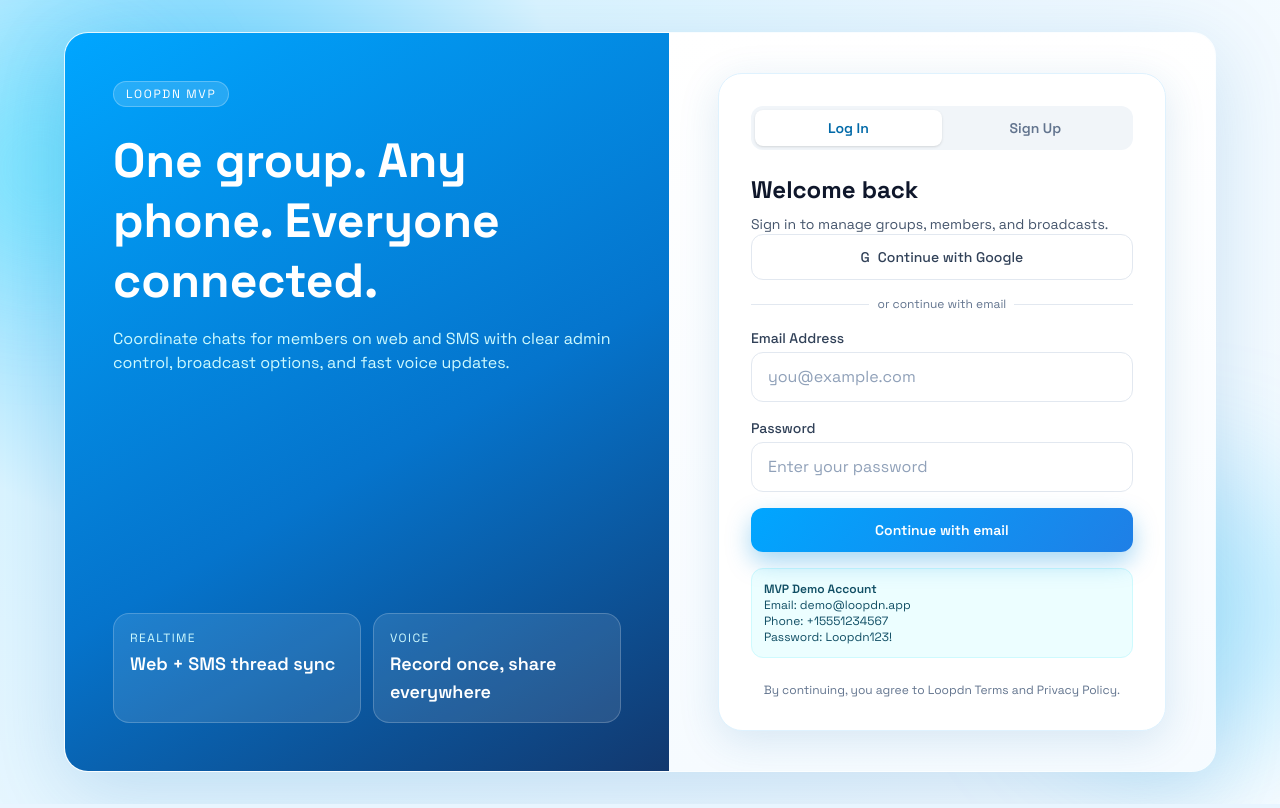
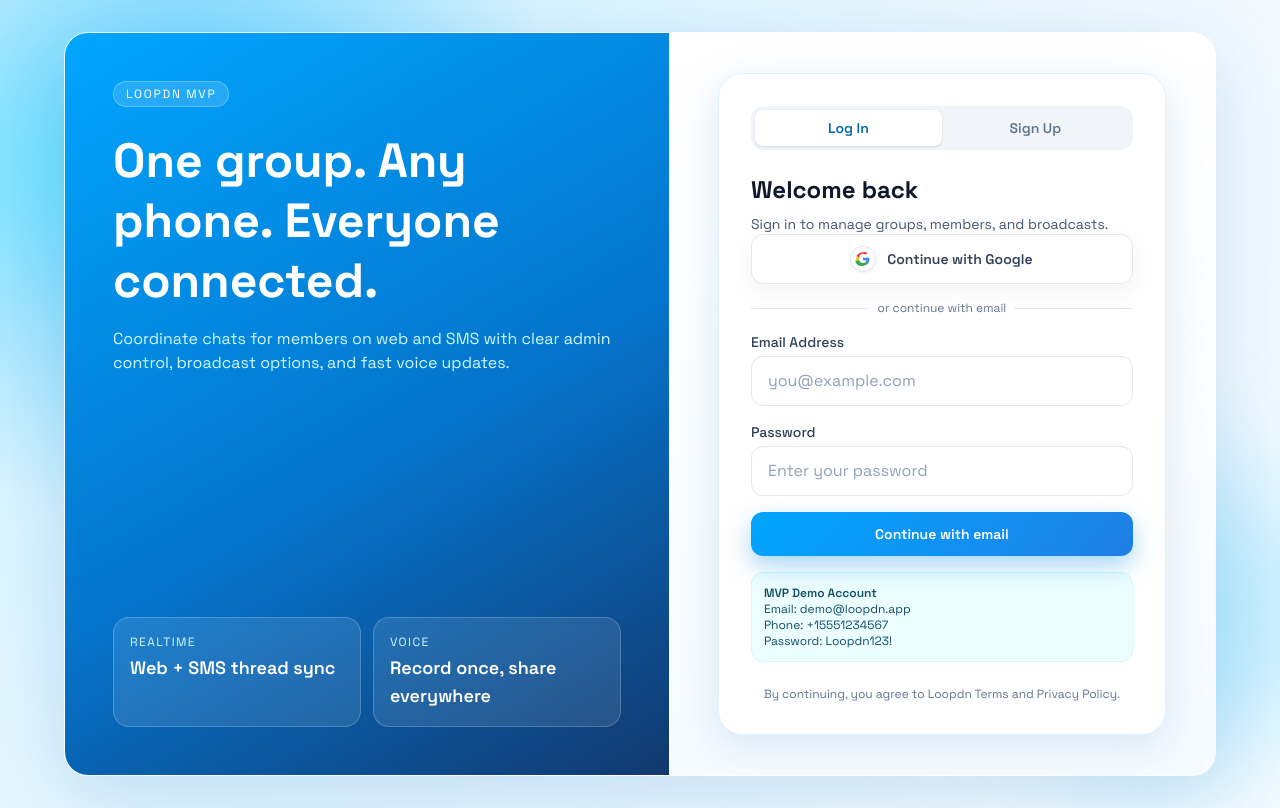
Before and after one commit to loopdn-hq/frontend-web, a Next.js app: page /login in a window 1280 px wide. Built offline with nearby package versions, Linux system fonts and the light colour scheme; no server answers.

Commit message:
style: add google icon and button ui improvement

```diff
--- a/src/components/auth/AuthScreen.tsx
+++ b/src/components/auth/AuthScreen.tsx
@@ -24,6 +24,29 @@ const panelSubTitle: Record<AuthMode, string> = {
   login: "Sign in to manage groups, members, and broadcasts.",
   signup: "Create an account with your email and password to get started.",
 };
+
+function GoogleIcon() {
+  return (
+    <svg viewBox="0 0 24 24" className="h-4 w-4" aria-hidden="true">
+      <path
+        d="M21.6 12.23c0-.69-.06-1.35-.18-1.99H12v3.76h5.39a4.6 4.6 0 0 1-1.99 3.02v2.5h3.22c1.89-1.74 2.98-4.3 2.98-7.29Z"
+        fill="#4285F4"
+      />
+      <path
+        d="M12 22c2.7 0 4.96-.9 6.61-2.43l-3.22-2.5c-.9.6-2.06.96-3.39.96-2.6 0-4.8-1.76-5.59-4.12H.81v2.58A10 10 0 0 0 12 22Z"
+        fill="#34A853"
+      />
+      <path
+        d="M6.41 19.88A6.02 6.02 0 0 1 6 16.7V14.1H2.72A9.97 9.97 0 0 0 2 12c0-1.61.39-3.13 1.08-4.46L6.41 10.3A6.04 6.04 0 0 1 6 12c0 .75.13 1.48.41 2.18v5.7Z"
+        fill="#FBBC05"
+      />
+      <path
+        d="M12 3.98c1.47 0 2.8.5 3.84 1.5l2.87-2.87A9.95 9.95 0 0 0 12 2a10 10 0 0 0-9.19 5.54l3.7 2.88A6.03 6.03 0 0 1 12 3.98Z"
+        fill="#EA4335"
+      />
+    </svg>
+  );
+}
 
 export function AuthScreen({ initialMode }: AuthScreenProps) {
   const router = useRouter();
@@ -178,9 +201,11 @@ export function AuthScreen({ initialMode }: AuthScreenProps) {
             <button
               type="button"
               disabled={isSubmitting}
-              className="flex w-full items-center justify-center gap-2 rounded-xl border border-slate-200 bg-white px-4 py-3 text-sm font-medium text-slate-700 transition hover:bg-slate-50 disabled:cursor-not-allowed disabled:opacity-50"
+              className="flex w-full items-center justify-center gap-3 rounded-xl border border-slate-200 bg-white px-4 py-3 text-sm font-semibold text-slate-700 shadow-[0_8px_22px_rgba(15,23,42,0.05)] transition hover:bg-slate-50 hover:shadow-[0_10px_24px_rgba(15,23,42,0.08)] disabled:cursor-not-allowed disabled:opacity-50"
             >
-              <span aria-hidden="true">G</span>
+              <span className="flex h-6 w-6 items-center justify-center rounded-full bg-white shadow-sm ring-1 ring-slate-200">
+                <GoogleIcon />
+              </span>
               Continue with Google
             </button>
 
```
